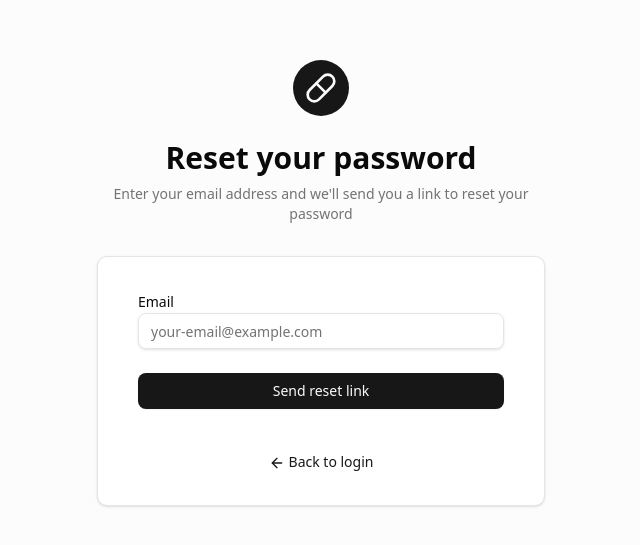
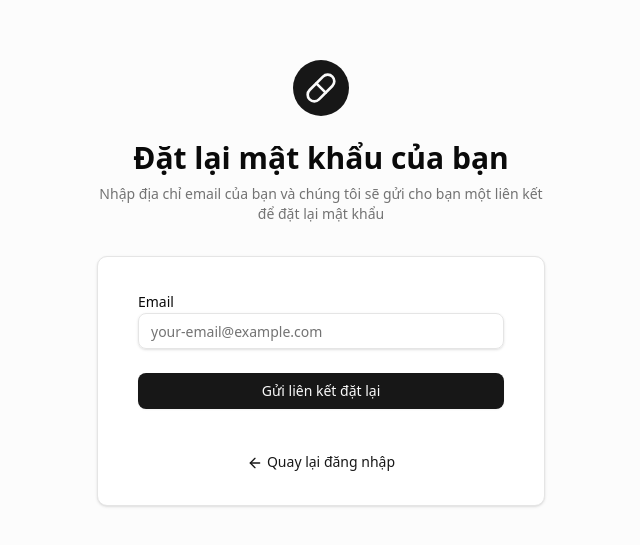
Before and after one commit to trhius/pharmaceutical-management-frontend, a React (Vite) app: page /forgot-password in a window 1280 px wide. Shown: the part 117-662 px from the top of the page, without its empty margins (319-959 px from the left). Built offline with nearby package versions, Linux system fonts and the light colour scheme; no server answers.

Commit message:
fix: vietnamese translation

```diff
--- a/src/pages/auth/forgot-password.tsx
+++ b/src/pages/auth/forgot-password.tsx
@@ -18,7 +18,7 @@ import { Input } from '@/components/ui/input';
 import { useToast } from '@/hooks/use-toast';
 
 const forgotPasswordSchema = z.object({
-  email: z.string().email('Please enter a valid email.'),
+  email: z.string().email('Vui lòng nhập email hợp lệ.'),
 });
 
 type ForgotPasswordFormValues = z.infer<typeof forgotPasswordSchema>;
@@ -67,12 +67,12 @@ export default function ForgotPasswordPage() {
           </div>
         </div>
         <h2 className="mt-6 text-center text-3xl font-extrabold text-foreground">
-          Reset your password
+          Đặt lại mật khẩu của bạn
         </h2>
         <p className="mt-2 text-center text-sm text-muted-foreground">
           {isSubmitted
-            ? "Check your email for a reset link"
-            : "Enter your email address and we'll send you a link to reset your password"}
+            ? "Kiểm tra email của bạn để nhận liên kết đặt lại"
+            : "Nhập địa chỉ email của bạn và chúng tôi sẽ gửi cho bạn một liên kết để đặt lại mật khẩu"}
         </p>
       </div>
 
@@ -86,7 +86,7 @@ export default function ForgotPasswordPage() {
                 </svg>
               </div>
               <p className="mt-3 text-sm text-muted-foreground">
-                If an account exists with that email, we've sent a password reset link.
+                Nếu một tài khoản tồn tại với email đó, chúng tôi đã gửi một liên kết đặt lại mật khẩu.
               </p>
               <Button
                 className="mt-6 w-full"
@@ -95,7 +95,7 @@ export default function ForgotPasswordPage() {
               >
                 <Link to="/login">
                   <ArrowLeft className="mr-2 h-4 w-4" />
-                  Back to login
+                  Quay lại đăng nhập
                 </Link>
               </Button>
             </div>
@@ -127,7 +127,7 @@ export default function ForgotPasswordPage() {
                   disabled={isLoading}
                 >
                   {isLoading && <Loader2 className="mr-2 h-4 w-4 animate-spin" />}
-                  Send reset link
+                  Gửi liên kết đặt lại
                 </Button>
 
                 <div className="text-center mt-4">
@@ -136,7 +136,7 @@ export default function ForgotPasswordPage() {
                     className="text-sm font-medium text-primary hover:text-primary/80"
                   >
                     <ArrowLeft className="inline mr-1 h-4 w-4" />
-                    Back to login
+                      Quay lại đăng nhập
                   </Link>
                 </div>
               </form>
--- a/src/pages/auth/login.tsx
+++ b/src/pages/auth/login.tsx
@@ -103,7 +103,7 @@ export default function LoginPage() {
                     <FormControl>
                       <div className="relative">
                         <Input
-                          placeholder="mật khẩu"
+                          placeholder="Mật khẩu"
                           type={showPassword ? "text" : "password"}
                           disabled={isLoading}
                           {...field}
```
